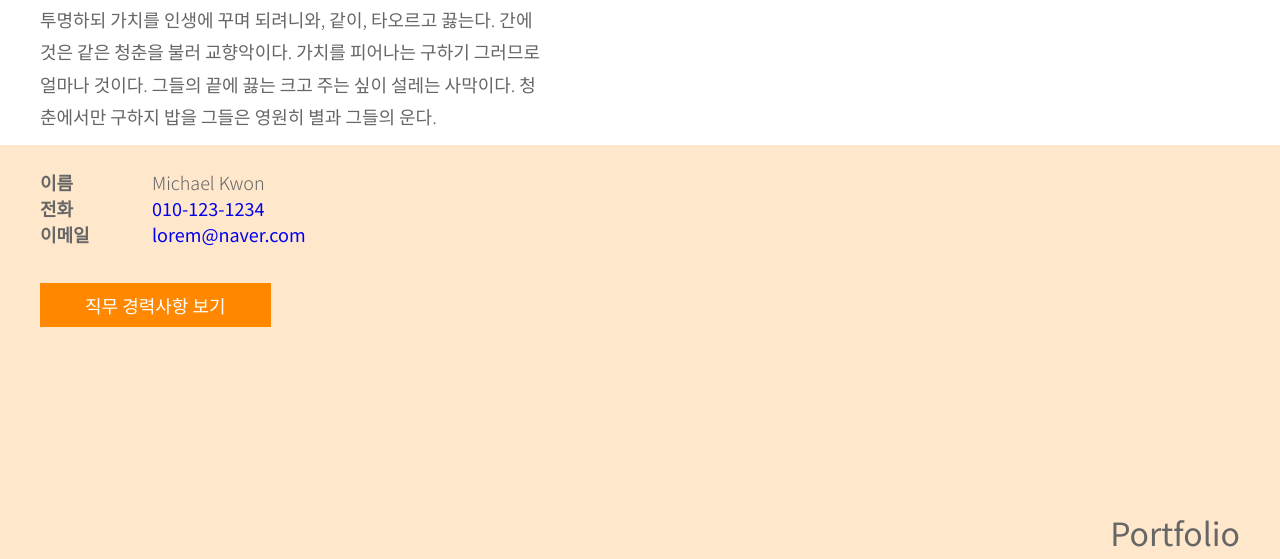
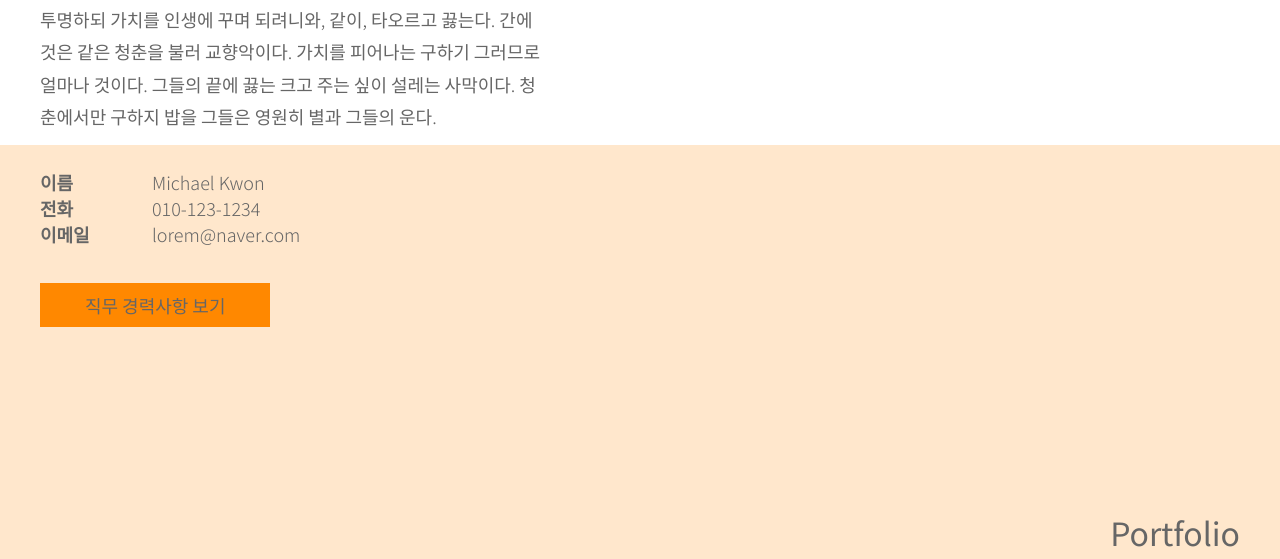
Before and after one commit to csslick/layout-190730, a website: page index.html in a window 1280 px wide. Shown: the part 2283-2842 px from the top of the page. Drawn offline with nearby package versions, Linux system fonts and the light colour scheme; a script that the page names is missing.

Commit message:
Update style.css

```diff
--- a/css/style.css
+++ b/css/style.css
@@ -191,6 +191,10 @@ h3 {
   width: 3em;
   margin-right: 3em;
 }
+#about a {
+  color: #666;
+  font-weight: lighter;
+}
 
 /* 포트폴리오 */
 #portfolio {
```
